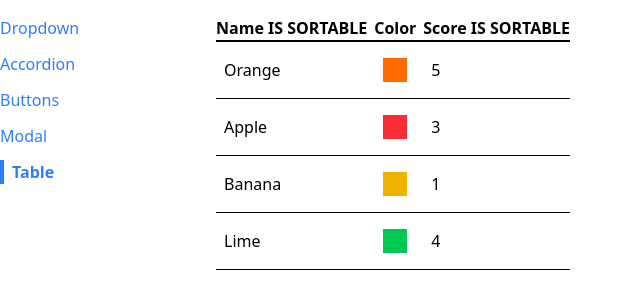
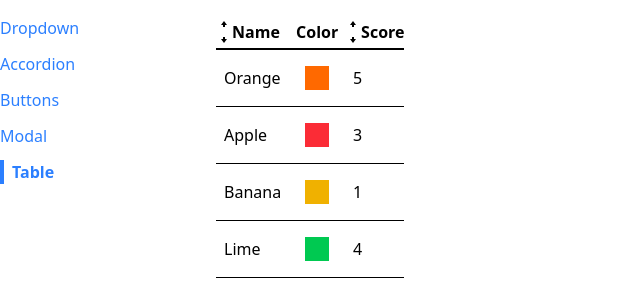
Before and after one commit to nehasaleemdesai/components-repository, a React app: page /table in a window 1280 px wide. Shown: the top 300 px of the page, without its empty margins (0-640 px from the left). Built offline with nearby package versions, Linux system fonts and the light colour scheme; the HTML template or start-up script is replaced by a standard one.

Commit message:
updates in sortable table

```diff
--- a/src/components/SortableTable.js
+++ b/src/components/SortableTable.js
@@ -1,39 +1,109 @@
-import React from "react";
 import { useState } from "react";
+import { GoArrowSmallDown, GoArrowSmallUp } from "react-icons/go";
 import Table from "./Table";
 
-function SortableTable(props) {
+const SortableTable = (props) => {
   const [sortOrder, setSortOrder] = useState(null);
   const [sortBy, setSortBy] = useState(null);
-  const { config } = props;
+  const { config, data } = props;
 
   const handleClick = (label) => {
+    if (sortBy && label !== sortBy) {
+      setSortOrder("asc");
+      setSortBy(label);
+      return;
+    }
+
+    // Set sort direction
     if (sortOrder === null) {
       setSortOrder("asc");
       setSortBy(label);
     } else if (sortOrder === "asc") {
       setSortOrder("desc");
       setSortBy(label);
-    } else if (sortOrder === "desc") {
+    } else {
       setSortOrder(null);
       setSortBy(null);
     }
   };
 
+  const getIcons = (label) => {
+    if (label !== sortBy) {
+      return (
+        <div>
+          <GoArrowSmallUp />
+          <GoArrowSmallDown />
+        </div>
+      );
+    }
+
+    if (sortOrder === null) {
+      return (
+        <div>
+          <GoArrowSmallUp />
+          <GoArrowSmallDown />
+        </div>
+      );
+    } else if (sortOrder === "asc") {
+      return (
+        <div>
+          <GoArrowSmallUp />
+        </div>
+      );
+    } else if (sortOrder === "desc") {
+      return (
+        <div>
+          <GoArrowSmallDown />
+        </div>
+      );
+    }
+  };
+
   const updatedConfig = config.map((column) => {
-    if (!column.sortValue) {
-      return column;
-    }
+    if (!column.sortValue) return column;
+
     return {
       ...column,
       header: () => (
-        <th onClick={() => handleClick(column.label)}>
-          {column.label} IS SORTABLE
+        <th
+          className="cursor-pointer hover:bg-gray-100"
+          onClick={() => {
+            handleClick(column.label);
+          }}
+        >
+          <div className="flex items-center">
+            {getIcons(column.label)}
+            {column.label}
+          </div>
         </th>
       ),
     };
   });
-  return <Table {...props} config={updatedConfig} />;
-}
+
+  console.log(config);
+  console.log(updatedConfig);
+
+  // Only sort data if sortOrder 7 sortBy are not null
+  // Make a copy of the 'data' array to avoid mutating the original array
+  // Find the correct sortValue function and use it for sorting
+  let sortedData = data;
+  if (sortOrder && sortBy) {
+    const { sortValue } = config.find((column) => column.label === sortBy);
+    sortedData = [...data].sort((a, b) => {
+      const valueA = sortValue(a);
+      const valueB = sortValue(b);
+
+      const reverseOrder = sortOrder === "asc" ? 1 : -1;
+
+      if (typeof valueA === "string") {
+        return valueA.localeCompare(valueB) * reverseOrder;
+      } else {
+        return (valueA - valueB) * reverseOrder;
+      }
+    });
+  }
+
+  return <Table {...props} config={updatedConfig} data={sortedData} />;
+};
 
 export default SortableTable;
```
